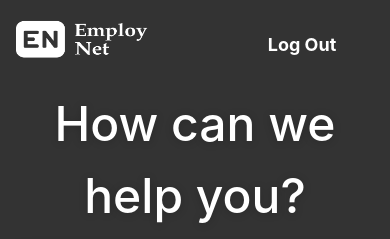
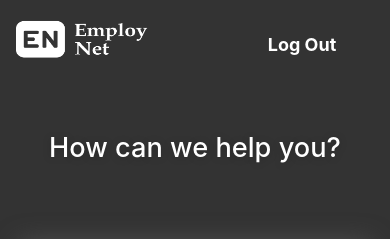
Before and after one commit to Bhaveshpetkar3/EmployNet, a plain HTML site: page help.html in a window 390 px wide. Shown: the top 239 px of the page. Drawn offline with Linux system fonts and the light colour scheme.

Commit message:
Update help.css

```diff
--- a/help.css
+++ b/help.css
@@ -38,6 +38,7 @@
     color: white;
     text-shadow: 0 1px 8px rgba(0,0,0,0.2);
     line-height: 72px;
+    margin: 1.5rem 0;
 }
 .second6{
     width:100%;
@@ -96,11 +97,14 @@
     display: flex;
     align-items: center;
 }
-@media screen and (max-width:500px){
+@media screen and (max-width:600px){
     .second7, .second8{
         width:90%;
     }
     .second6{
         margin-bottom: 5rem;
     }
+    .second5{
+        font-size: 1.7rem;
+    }
 }
```
